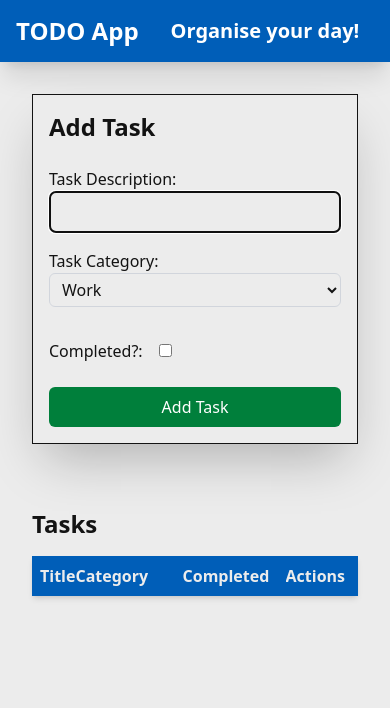
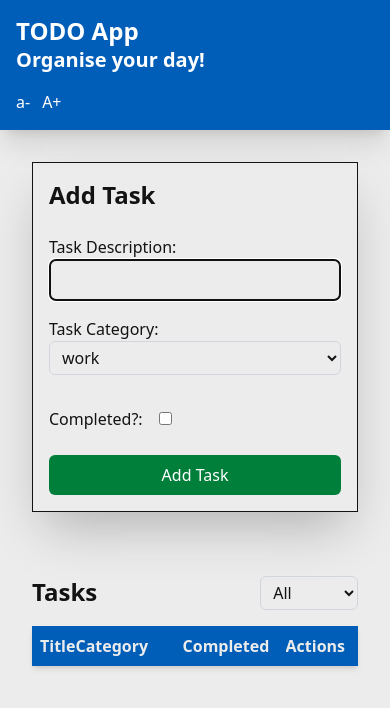
Before and after one commit to davidcraig/todo-app-challenge, a React (Vite) app: page / in a window 390 px wide. Shown: the top 708 px of the page. Built offline with nearby package versions, Linux system fonts and the light colour scheme.

Commit message:
Add accessibility text increase/decrease buttons, increase header responsiveness, add Task List Filter component.

```diff
--- a/src/App.tsx
+++ b/src/App.tsx
@@ -5,13 +5,18 @@ import type { Task } from "./Types/Task";
 
 import AddTaskForm from "./components/AddTaskForm";
 import TaskList from "./components/TaskList";
+import { TaskListFilter } from "./components/TaskListFilter";
 
 const TASKS_STORAGE_KEY = "tasks";
 const DEFAULT_CATEGORY_KEY = "default_category";
+const DEFAULT_CATEGORY = "work";
+const CATEGORIES = ["work", "personal", "shopping", "household", "finances"];
 
 export function App() {
   const [tasks, setTasks] = useState<Task[]>([]);
-  const [defaultCategory, setDefaultCategory] = useState<string>("work");
+  const [defaultCategory, setDefaultCategory] =
+    useState<string>(DEFAULT_CATEGORY);
+  const [selectedCategory, setSelectedCategory] = useState<string>("all");
 
   function loadTasks() {
     // Load tasks from API or local storage
@@ -65,28 +70,70 @@ export function App() {
     setTasks(newTasks);
   }
 
+  function increaseFontSize() {
+    const html = document.documentElement;
+    const currentFontSize = parseInt(
+      window.getComputedStyle(html, "font-size").fontSize,
+    );
+    const newFontSize = currentFontSize + 2;
+    html.style.fontSize = `${newFontSize}px`;
+  }
+
+  function decreaseFontSize() {
+    const html = document.documentElement;
+    const currentFontSize = parseInt(
+      window.getComputedStyle(html, "font-size").fontSize,
+    );
+    const newFontSize = currentFontSize - 2;
+    html.style.fontSize = `${newFontSize}px`;
+  }
+
   return (
     <>
-      <header className="flex items-center shadow-xl py-4">
+      <header className="flex md:items-center shadow-xl py-4">
         <h1 className="text-2xl ml-4 font-bold leading-tight">TODO App</h1>
-        <h2 className="text-xl ml-8 font-bold">Organise your day!</h2>
+        <h2 className="text-xl ml-4 md:ml-8 font-bold">Organise your day!</h2>
+        <div className="ml-4 mt-4 md:mt-0 md:ml-auto mr-8">
+          <button
+            aria-label="Decrease Font Size"
+            onClick={decreaseFontSize}
+            className="mr-1 p-0"
+          >
+            a-
+          </button>
+          <button
+            aria-label="Increase Font Size"
+            className="ml-2 p-0"
+            onClick={increaseFontSize}
+          >
+            A+
+          </button>
+        </div>
       </header>
       <div className="mx-auto p-8 relative z-10">
         <div id="layout-container">
           <aside aria-label="Add Task Form">
             <AddTaskForm
               onAddTask={onAddTask}
+              categories={CATEGORIES}
               defaultCategory={defaultCategory}
             ></AddTaskForm>
           </aside>
 
           <main aria-labelledby="task-list-heading">
-            <h1 id="task-list-heading">Tasks</h1>
+            <div className="flex">
+              <h1 id="task-list-heading">Tasks</h1>
+              <TaskListFilter
+                categories={CATEGORIES}
+                setSelectedCategory={setSelectedCategory}
+              />
+            </div>
 
             <TaskList
               tasks={tasks}
               toggleComplete={toggleComplete}
               handleDelete={handleDelete}
+              selectedCategory={selectedCategory}
             ></TaskList>
           </main>
         </div>
--- a/src/Types/Task.d.ts
+++ b/src/Types/Task.d.ts
@@ -8,4 +8,5 @@ export type Task = {
 export type TaskFormProps = {
   onAddTask: (task: Task) => void;
   defaultCategory: string;
+  categories: string[];
 };
--- a/src/components/AddTaskForm.tsx
+++ b/src/components/AddTaskForm.tsx
@@ -1,7 +1,11 @@
 import { useState, useRef } from "react";
 import type { TaskFormProps } from "../Types/Task";
 
-export function AddTaskForm({ onAddTask, defaultCategory }: TaskFormProps) {
+export function AddTaskForm({
+  onAddTask,
+  defaultCategory,
+  categories,
+}: TaskFormProps) {
   const formRef = useRef<HTMLFormElement>(null);
   const [newTask, setNewTask] = useState({
     id: crypto.randomUUID(),
@@ -71,11 +75,11 @@ export function AddTaskForm({ onAddTask, defaultCategory }: TaskFormProps) {
             value={newTask.category}
             onChange={handleCategoryChange}
           >
-            <option value="finances">Finances</option>
-            <option value="household">Household</option>
-            <option value="personal">Personal</option>
-            <option value="work">Work</option>
-            <option value="other">Other</option>
+            {categories.map((category) => (
+              <option key={category} value={category}>
+                {category}
+              </option>
+            ))}
           </select>
         </label>
 
--- a/src/components/TaskList.tsx
+++ b/src/components/TaskList.tsx
@@ -1,23 +1,28 @@
 import type { Task } from "../Types/Task";
 import binIcon from "../bin.svg";
 import ObjectSortByKeys from "../util/ObjectSortByKeys";
-
-function ucFirst(str: string) {
-  return str.charAt(0).toUpperCase() + str.slice(1);
-}
+import { ucFirst } from "../util/ucFirst";
 
 type TaskListProps = {
   tasks: Task[];
   toggleComplete: (id: string) => () => void;
   handleDelete: (id: string) => () => void;
+  selectedCategory: string;
 };
 
 export function TaskList({
   tasks,
   toggleComplete,
   handleDelete,
+  selectedCategory,
 }: TaskListProps) {
   // Group tasks by category
+  //
+
+  let filteredTasks =
+    selectedCategory !== "all"
+      ? tasks.filter((task) => task.category === selectedCategory)
+      : tasks;
 
   return (
     <>
@@ -31,7 +36,7 @@ export function TaskList({
           </tr>
         </thead>
         <tbody>
-          {tasks.map((task) => {
+          {filteredTasks.map((task) => {
             return (
               <tr
                 style={{
--- /dev/null
+++ b/src/components/TaskListFilter.tsx
@@ -0,0 +1,24 @@
+import ucFirst from "@/util/ucFirst";
+
+export function TaskListFilter({
+  categories,
+  setSelectedCategory,
+}: {
+  categories: string[];
+  setSelectedCategory: (category: string) => void;
+}) {
+  return (
+    <select
+      aria-label="Task Category Filter"
+      style={{ marginLeft: "auto", maxWidth: "30%" }}
+      onChange={(e) => setSelectedCategory(e.target.value)}
+    >
+      <option value="all">All</option>
+      {categories.map((category) => (
+        <option key={category} value={category}>
+          {ucFirst(category)}
+        </option>
+      ))}
+    </select>
+  );
+}
--- a/src/index.css
+++ b/src/index.css
@@ -29,6 +29,16 @@
             margin-bottom: 0 !important;
         }
     }
+
+    @media (max-width: 768px) {
+        header {
+            @apply flex flex-col items-start justify-start;
+            flex-direction: column;
+            align-items: flex-start;
+            align-content: flex-start;
+            justify-content: flex-start;
+        }
+    }
 }
 
 @layer components {
@@ -49,9 +59,9 @@
     }
 
     button.delete {
-        @apply focus:ring-[#420000] ml-4;
+        @apply focus:ring-[#d5281b] ml-4;
 
-        background: #420000;
+        background: #d5281b;
         &:hover {
             background: #310000;
         }
--- /dev/null
+++ b/src/util/ucFirst.ts
@@ -0,0 +1,5 @@
+export const ucFirst = (str: string) => {
+  return str.charAt(0).toUpperCase() + str.slice(1);
+};
+
+export default ucFirst;
```
